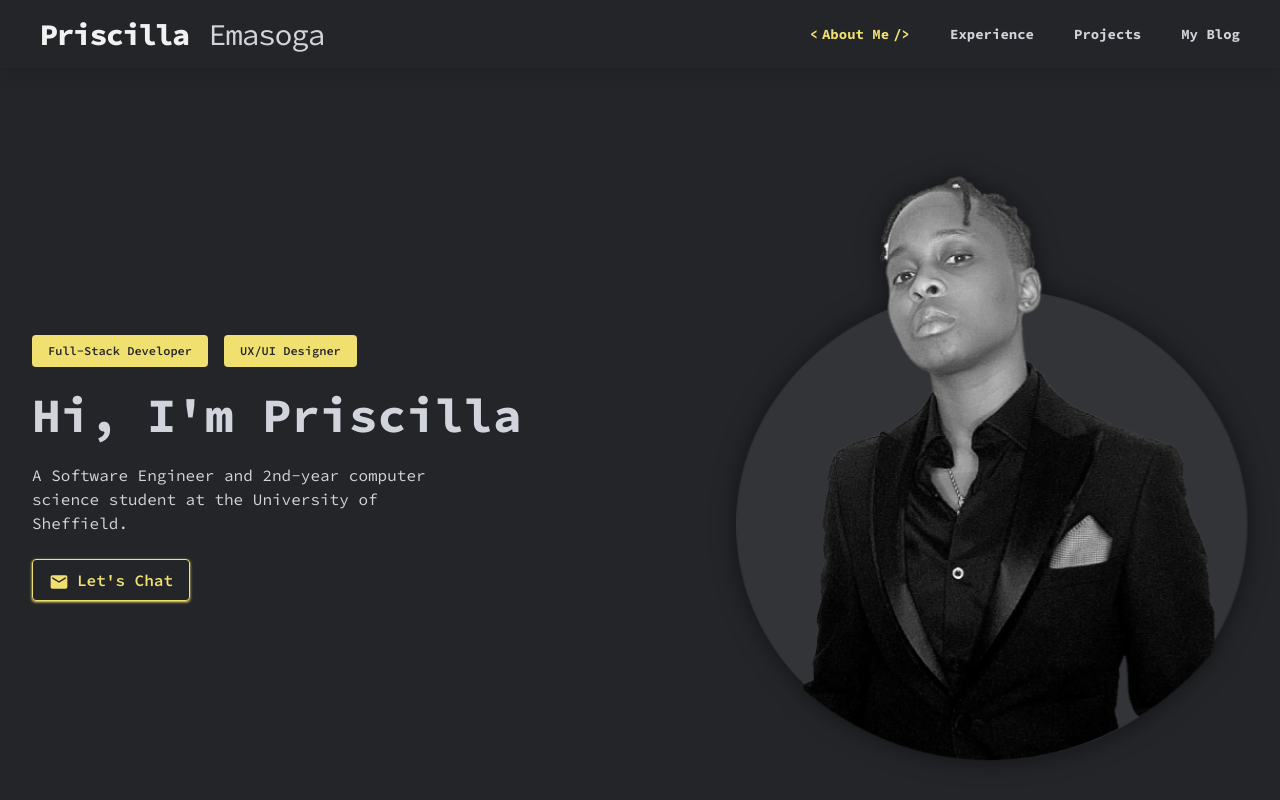
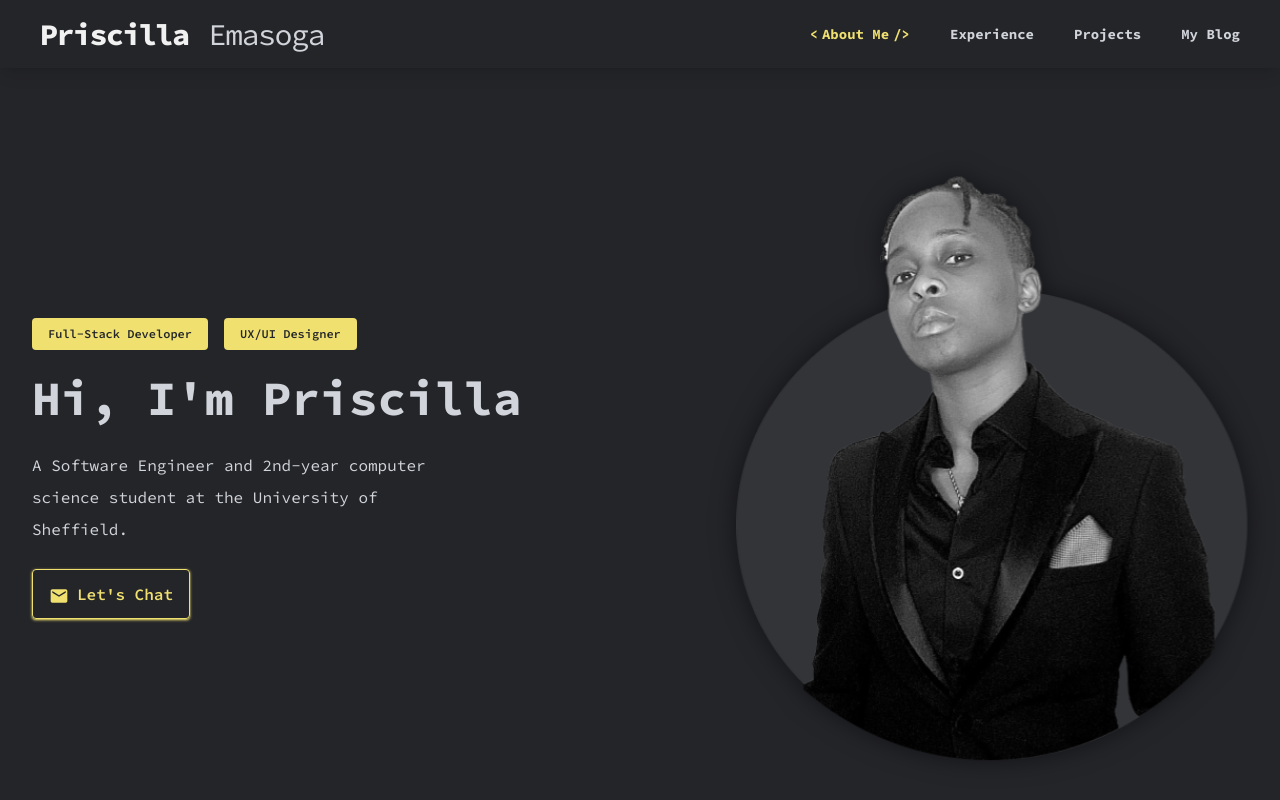
Before and after one commit to priscilla-e/my-portfolio, a React (Vite) app: page / in a window 1280 px wide. Shown: the top 800 px of the page. Built offline with nearby package versions, Linux system fonts and the light colour scheme.

Commit message:
Fix text line-height

```diff
--- a/src/index.css
+++ b/src/index.css
@@ -36,5 +36,5 @@ html {
 }
 
 body {
-    @apply font-mono bg-dark text-gray-300 ;
+    @apply font-mono bg-dark text-gray-300 leading-8 ;
 }
```
